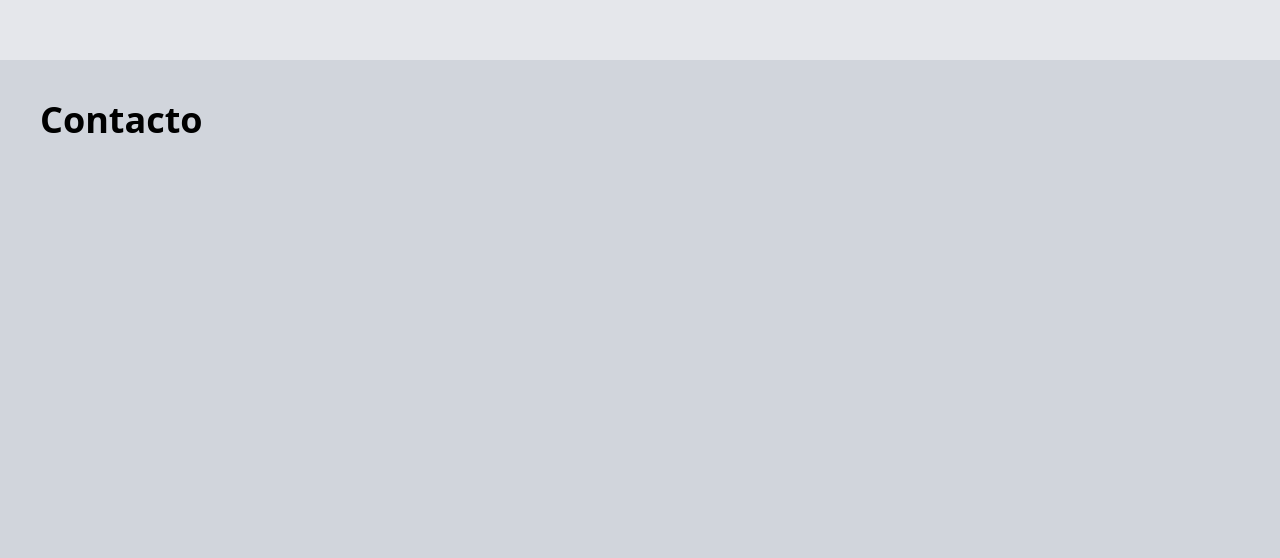
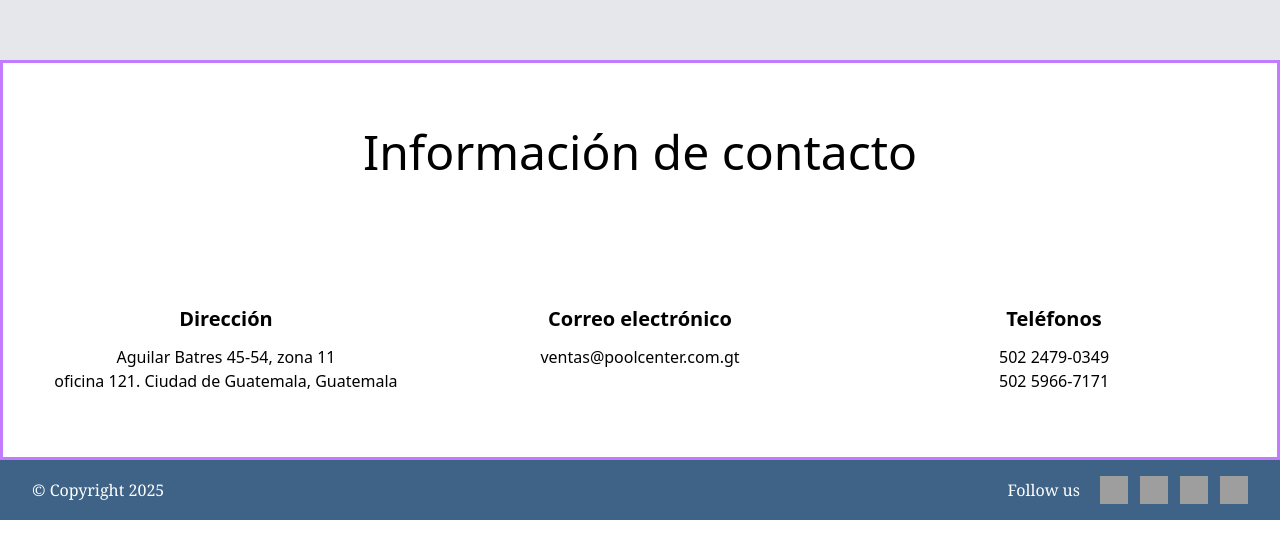
Before and after one commit to AleWWH1104/Fronted_ISoftware1, a React (Vite) app: page / in a window 1280 px wide. Shown: the part 2324-2882 px from the top of the page. After the commit the page ends 2844 px from the top, so only its background shows below. Built offline with nearby package versions, Linux system fonts and the light colour scheme; grey boxes are pictures that could not be loaded.

Commit message:
Se agrego la seccion de footer

```diff
--- /dev/null
+++ b/src/components/Footer.jsx
@@ -0,0 +1,38 @@
+function Footer() {
+  return (
+    <footer className="bg-[#3e6386] text-white flex justify-between items-center px-8 py-4 font-serif mt-auto">
+      <div>
+        <span>© Copyright 2025</span>
+      </div>
+      <div className="flex items-center gap-3">
+        <span className="mr-2">Follow us</span>
+        <img
+          className="w-7 h-7 cursor-pointer transition-transform duration-200 hover:scale-110"
+          src="https://cdn-icons-png.flaticon.com/512/733/733547.png"
+          alt="Facebook"
+          onClick={() => openLink('https://facebook.com')}
+        />
+        <img
+          className="w-7 h-7 cursor-pointer transition-transform duration-200 hover:scale-110"
+          src="https://cdn-icons-png.flaticon.com/512/733/733585.png"
+          alt="WhatsApp"
+          onClick={() => openLink('https://wa.me/')}
+        />
+        <img
+          className="w-7 h-7 cursor-pointer transition-transform duration-200 hover:scale-110"
+          src="https://cdn-icons-png.flaticon.com/512/174/174857.png"
+          alt="LinkedIn"
+          onClick={() => openLink('https://linkedin.com')}
+        />
+        <img
+          className="w-7 h-7 cursor-pointer transition-transform duration-200 hover:scale-110"
+          src="https://cdn-icons-png.flaticon.com/512/733/733558.png"
+          alt="Instagram"
+          onClick={() => openLink('https://instagram.com')}
+        />
+      </div>
+    </footer>
+  )
+}
+
+export default Footer
--- a/src/pages/ClientPage.jsx
+++ b/src/pages/ClientPage.jsx
@@ -1,5 +1,6 @@
 import { motion } from "framer-motion";
 import NavBar from "../components/NavBar";
+import Footer from "../components/Footer";
 
 function ClientPage() {
   return (
@@ -44,10 +45,32 @@ function ClientPage() {
         <h2 className="text-4xl font-bold">Proyectos</h2>
       </section>
 
-      <section id="contacto" className="h-screen bg-gray-300 p-10">
-        <h2 className="text-4xl font-bold">Contacto</h2>
-      </section>
-  </div>
+      <div id="contacto" className="h-[50vh] border-[3px] border-purple-400 flex flex-col items-center justify-around">
+        <h1 className="text-center text-5xl">Información de contacto</h1>
+
+      <div className="flex justify-evenly flex-wrap text-center w-[100%]">
+        <div className="w-[30%]">
+          <h3 className="font-bold text-xl mb-3">Dirección</h3>
+          <p>
+            Aguilar Batres 45-54, zona 11<br />
+            oficina 121. Ciudad de Guatemala, Guatemala
+          </p>
+        </div>
+
+        <div className="w-[30%]">
+          <h3 className="font-bold text-xl mb-3">Correo electrónico</h3>
+          <p>ventas@poolcenter.com.gt</p>
+        </div>
+
+        <div className="w-[30%]">
+          <h3 className="font-bold text-xl mb-3">Teléfonos</h3>
+          <p>502 2479-0349</p>
+          <p>502 5966-7171</p>
+        </div>
+      </div>
+      </div>
+      <Footer />
+    </div>
   );
 }
 
```
